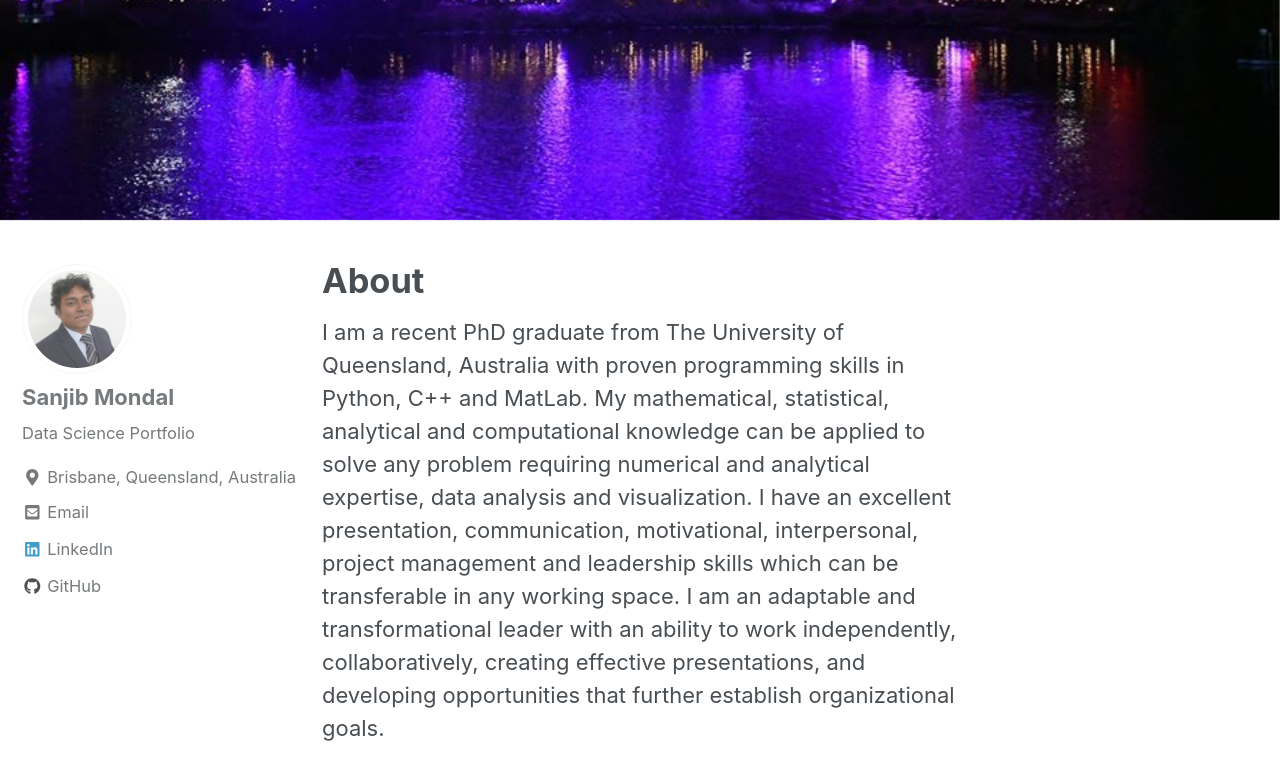
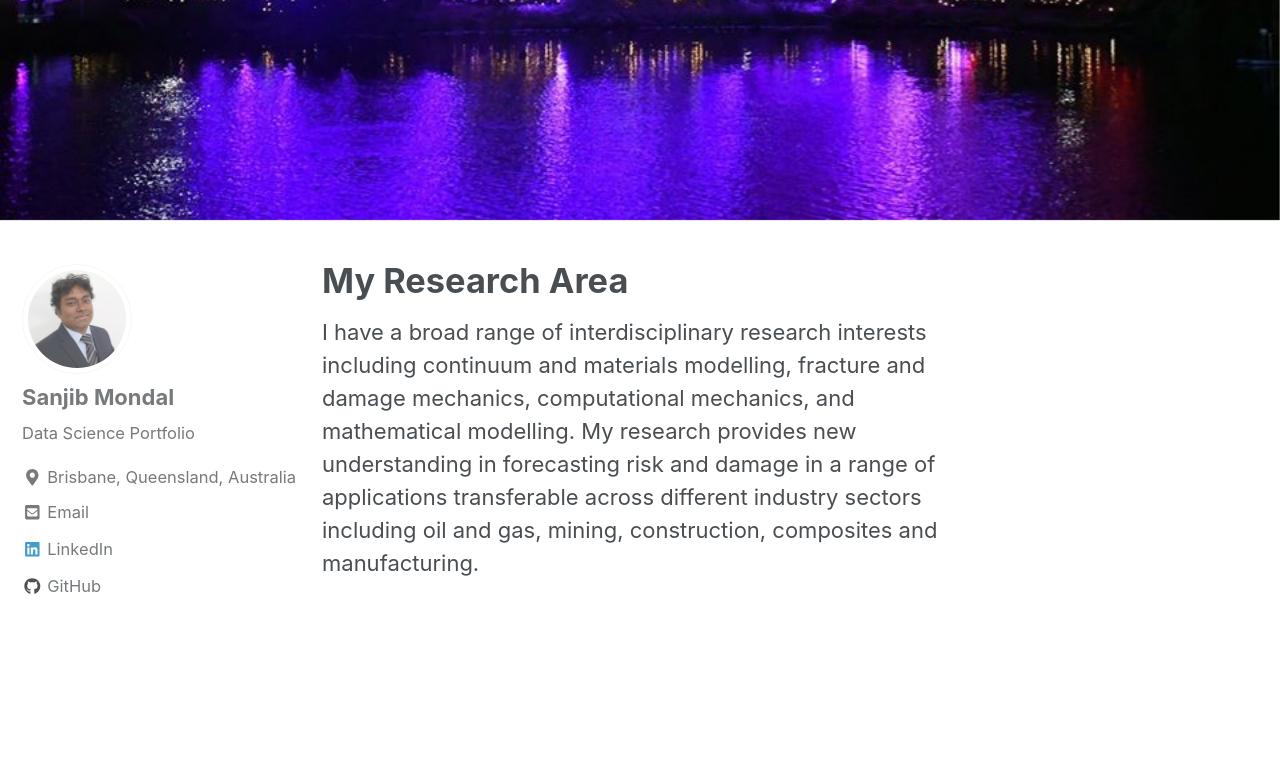
Before and after one commit to Sanjib-Mondal/Sanjib-Mondal.Co, a Jekyll site: the page built from _pages/research1.md, in a window 1280 px wide and 900 px high, scrolled down 733 px. Shown: the top 780 px of the window. Built offline with Jekyll 4.4.1, drawn with Linux system fonts in a browser that asks for light colours; nearby versions of some CDN libraries.

Commit message:
Update research1.md

```diff
--- a/_pages/research1.md
+++ b/_pages/research1.md
@@ -1,8 +1,8 @@
 ---
-title: "About"
-permalink: /about/
+title: "My Research Area"
+permalink: /research1/
 header:
   image: "/images/11.jpg"
 ---
 
-I am a recent PhD graduate from The University of Queensland, Australia with proven programming skills in Python, C++ and MatLab. My mathematical, statistical, analytical and computational knowledge can be applied to solve any problem requiring numerical and analytical expertise, data analysis and visualization. I have an excellent presentation, communication, motivational, interpersonal, project management and leadership skills which can be transferable in any working space. I am an adaptable and transformational leader with an ability to work independently, collaboratively, creating effective presentations, and developing opportunities that further establish organizational goals.
+I have a broad range of interdisciplinary research interests including continuum and materials modelling, fracture and damage mechanics, computational mechanics, and mathematical modelling. My research provides new understanding in forecasting risk and damage in a range of applications transferable across different industry sectors including oil and gas, mining, construction, composites and manufacturing.
```
